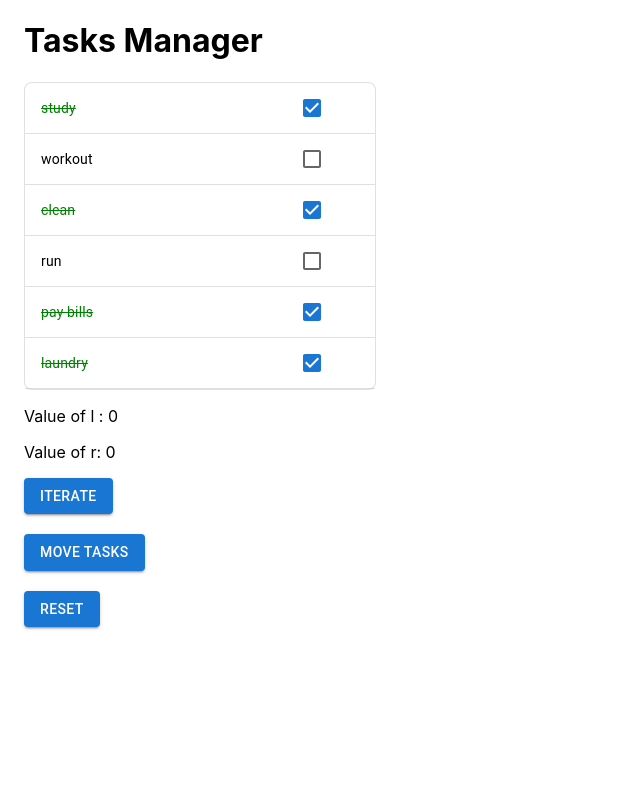
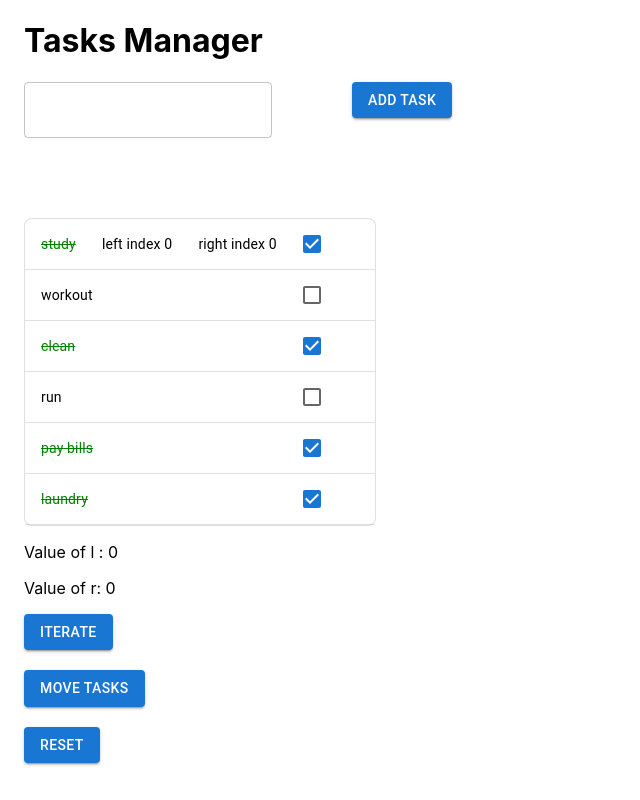
Before and after one commit to jmhagman-dev/Task-Manager, a React (Create React App) app: page / in a window 1280 px wide. Shown: the whole page, without its empty margins (0-640 px from the left). Built offline with nearby package versions, Linux system fonts and the light colour scheme.

Commit message:
Add ability to add task and track pointers

```diff
--- a/src/App.js
+++ b/src/App.js
@@ -1,28 +1,26 @@
 import React, { useState } from 'react';
 import List from '@mui/material/List';
-import ListItem from '@mui/material/ListItem';
-import ListItemButton from '@mui/material/ListItemButton';
-import ListItemIcon from '@mui/material/ListItemIcon';
-import ListItemText from '@mui/material/ListItemText';
-import Checkbox from '@mui/material/Checkbox';
-import Divider from '@mui/material/Divider';
+import Button from '@mui/material/Button';
+import Container from '@mui/material/Container';
+import Task from './Task';
 import { v4 } from 'uuid';
-import { Button } from '@mui/material';
-import Container from '@mui/material/Container';
+import TextField from '@mui/material/TextField';
 
 function moveComplete(arr) {
   let l = 0;
-  for (let r = 0; r < arr.length; r++) {
+  let r = 0;
+  while (r < arr.length) {
     if (arr[r].complete !== true) {
       let temp = arr[l];
       arr[l] = arr[r];
       arr[r] = temp;
       l++;
+      r++;
     }
+    r++;
   }
-  return arr;
+  return { arr, r, l };
 }
-
 
 function App() {
   const initialTasks = [
@@ -32,9 +30,10 @@ function App() {
     { _id: v4(), title: 'run', complete: false },
     { _id: v4(), title: 'pay bills', complete: true },
     { _id: v4(), title: 'laundry', complete: true },
-  ]
+  ];
+
   const [tasks, setTasks] = useState(initialTasks);
-
+  const [taskTitleValue, setTaskTitleValue] = useState('');
   const [r, setR] = useState(0);
   const [l, setL] = useState(0);
 
@@ -52,6 +51,16 @@ function App() {
     setTasks(updatedTasks);
   }
 
+  function handleChange(event) {
+    setTaskTitleValue(event.target.value);
+  }
+
+  function addTask(title) {
+    const newTask = { _id: v4(), title, complete: false };
+    setTasks([newTask, ...tasks]);
+    setTaskTitleValue('');
+  }
+
   function handleChecked(item, index) {
     const updatedTask = { ...item, complete: !item.complete };
     const updatedTasks = [...tasks];
@@ -60,9 +69,16 @@ function App() {
   }
 
   function moveTasks() {
-    const t = [...tasks];
-    const updatedTasks = moveComplete(t);
-    setTasks(updatedTasks);
+    const { arr, l, r } = moveComplete([...tasks]);
+    setL(l)
+    setR(r)
+    setTasks(arr);
+  }
+
+  function reset() {
+    setL(0);
+    setR(0);
+    setTasks(initialTasks);
   }
 
   const style = {
@@ -76,40 +92,32 @@ function App() {
   };
 
   return (
-    <Container maxWidth="fixed">
+    <Container maxWidth='fixed'>
       <h1>Tasks Manager</h1>
+      <TextField
+        sx={{ marginRight: 10, marginBottom: 10 }}
+        variant='outlined'
+        type='text'
+        id='task-input'
+        onChange={handleChange}
+        value={taskTitleValue}
+      />
+      <Button
+        variant='contained'
+        onClick={() => addTask(taskTitleValue)}
+      >
+        Add Task
+      </Button>
       <List sx={style}>
-        {tasks.map((item, i) => {
-          const labelId = `checkbox-list-label-${item._id}`;
-
+        {tasks.map((task, i) => {
           return (
-            <div key={item._id}>
-              <ListItem
-                key={labelId}
-                sx={{ background: 'cream' }}
-                disablePadding
-              >
-                <ListItemButton
-                  role={undefined}
-                  dense
-                >
-                  <ListItemText id={labelId}>
-                    {item.complete ? <s style={{color: 'green'}}>{item.title}</s> : item.title}
-                  </ListItemText>
-
-                  <ListItemIcon>
-                    <Checkbox
-                      edge='start'
-                      onClick={() => handleChecked(item, i)}
-                      checked={item.complete}
-                      tabIndex={-1}
-                      inputProps={{ 'aria-labelledby': labelId }}
-                    />
-                  </ListItemIcon>
-                </ListItemButton>
-              </ListItem>
-              <Divider component='li' />
-            </div>
+            <Task
+              handleChecked={handleChecked}
+              task={task}
+              index={i}
+              r={r}
+              l={l}
+            />
           );
         })}
       </List>
@@ -120,7 +128,7 @@ function App() {
           Value of r: {r} {r === tasks.length ? 'end iteration' : ''}
         </p>
       </div>
-      <div style={{marginBottom: 20}}>
+      <div style={{ marginBottom: 20 }}>
         <Button
           variant='contained'
           onClick={r < tasks.length ? handleClick : null}
@@ -128,7 +136,7 @@ function App() {
           Iterate
         </Button>
       </div>
-      <div style={{marginBottom: 20}}>
+      <div style={{ marginBottom: 20 }}>
         <Button
           variant='contained'
           onClick={moveTasks}
@@ -139,11 +147,7 @@ function App() {
       <div>
         <Button
           variant='contained'
-          onClick={() => {
-            setL(0);
-            setR(0);
-            setTasks(initialTasks);
-          }}
+          onClick={reset}
         >
           Reset
         </Button>
--- /dev/null
+++ b/src/Task.js
@@ -0,0 +1,51 @@
+import React from 'react';
+import ListItem from '@mui/material/ListItem';
+import ListItemButton from '@mui/material/ListItemButton';
+import ListItemIcon from '@mui/material/ListItemIcon';
+import ListItemText from '@mui/material/ListItemText';
+import Checkbox from '@mui/material/Checkbox';
+import Divider from '@mui/material/Divider';
+
+function Task({ task, index, handleChecked, r, l }) {
+  const labelId = `checkbox-list-label-${task._id}`;
+  return (
+    <div key={task._id}>
+      <ListItem
+
+        disablePadding
+      >
+        <ListItemButton
+          role={'button'}
+          dense
+        >
+          <ListItemText id={labelId}>
+            {task.complete ? (
+              <s style={{ color: 'green' }}>{task.title}</s>
+            ) : (
+              task.title
+            )}
+          </ListItemText>
+          <ListItemText id={labelId}>
+            {l === index ? 'left index ' +  l : ''}
+          </ListItemText>
+          <ListItemText id={labelId}>
+            {r === index ? 'right index ' +  r : ''}
+          </ListItemText>
+
+          <ListItemIcon>
+            <Checkbox
+              edge='start'
+              onClick={() => handleChecked(task, index)}
+              checked={task.complete}
+              inputProps={{ 'aria-labelledby': labelId }}
+            />
+          </ListItemIcon>
+        </ListItemButton>
+
+      </ListItem>
+      <Divider component='li' />
+    </div>
+  );
+}
+
+export default Task;
```
